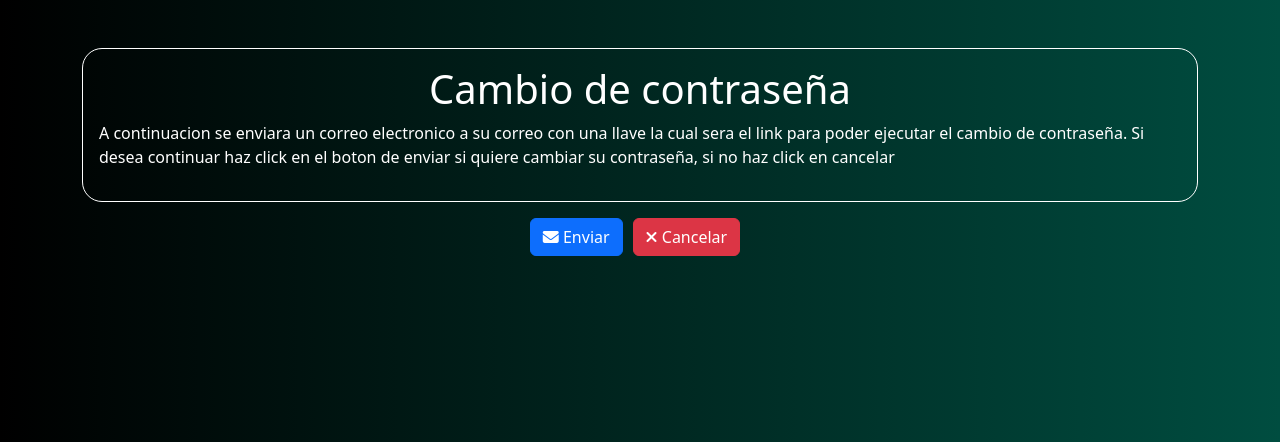
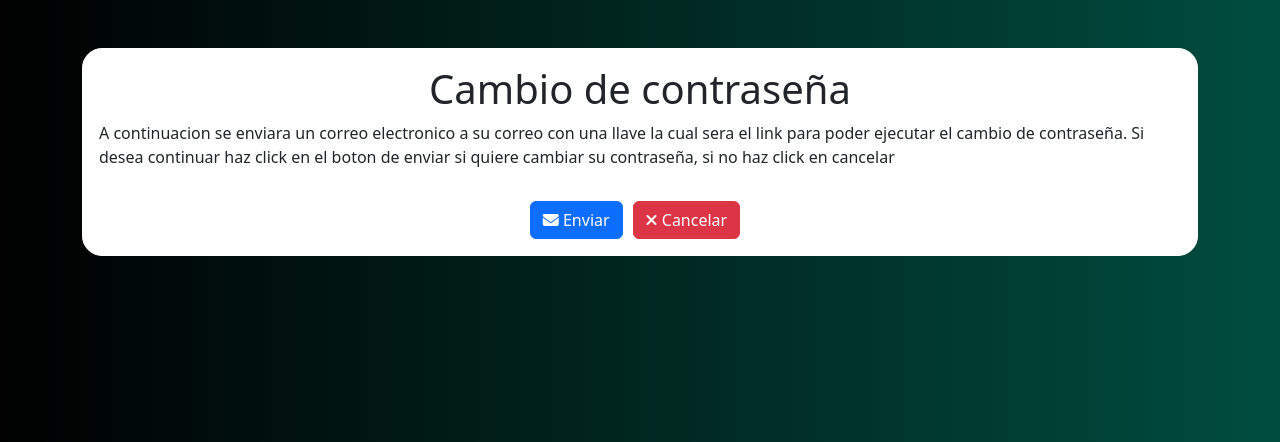
Before and after one commit to Shadowkirito123/django-crud, a Django app: a page that uses tasks/templates/solicitar_restablecimiento.html in a window 1280 px wide. Shown: the part 66-508 px from the top of the page. Run offline with Django 5.2, Linux system fonts and the light colour scheme; the visitor is signed in with stand-in values (Sample User, id 1); data comes from the database, SQL or seed files in the repository; some libraries are stand-ins or nearby versions.

Commit message:
estilo de la interfaz de envio contra

```diff
--- a/tasks/templates/solicitar_restablecimiento.html
+++ b/tasks/templates/solicitar_restablecimiento.html
@@ -10,10 +10,9 @@
     }
 </style>
 <main class="container py-5">
-    <section class="card card-body bg-transparent border-white rounded-border" >
-        <h1 class="text-center text-white">Cambio de contraseña</h1>
-        <p class="text-white">A continuacion se enviara un correo electronico a su correo con una llave la cual sera el link para poder ejecutar el cambio de contraseña. Si desea continuar haz click en el boton de enviar si quiere cambiar su contraseña, si no haz click en cancelar</p>
-    </section>
+    <section class="card card-body  border-white rounded-border" >
+        <h1 class="text-center ">Cambio de contraseña</h1>
+        <p>A continuacion se enviara un correo electronico a su correo con una llave la cual sera el link para poder ejecutar el cambio de contraseña. Si desea continuar haz click en el boton de enviar si quiere cambiar su contraseña, si no haz click en cancelar</p>
         <div class="d-flex justify-content-center mt-3">
             <form action="{% url 'cambiarContraseña' user.id %}" method="POST" class="mr-2">
                 {% csrf_token %}
@@ -28,5 +27,7 @@
                 </button>
             </form>
         </div>
+    </section>
+
 </main>
 {% endblock %}
```
Lines whose indentation alone changed are shown as unchanged.
